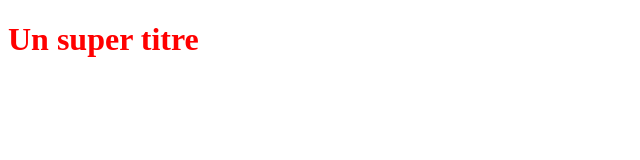
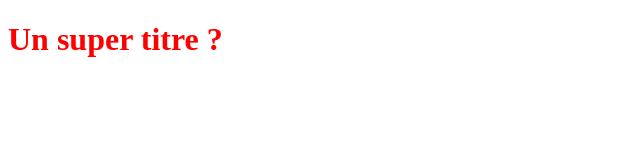
Before and after one commit to VanesMP/OpenclassroomsProject, a plain HTML site: page index.html in a window 1280 px wide. Shown: the full height of the page, 0-640 px from the left. Drawn offline with Linux system fonts and the light colour scheme.

Commit message:
Modification du titre H1

```diff
--- a/index.html
+++ b/index.html
@@ -7,7 +7,7 @@
 </head>
 
 <body>
-    <h1>Un super titre</h1>
+    <h1>Un super titre ?</h1>
 </body>
 
 </html>
```
